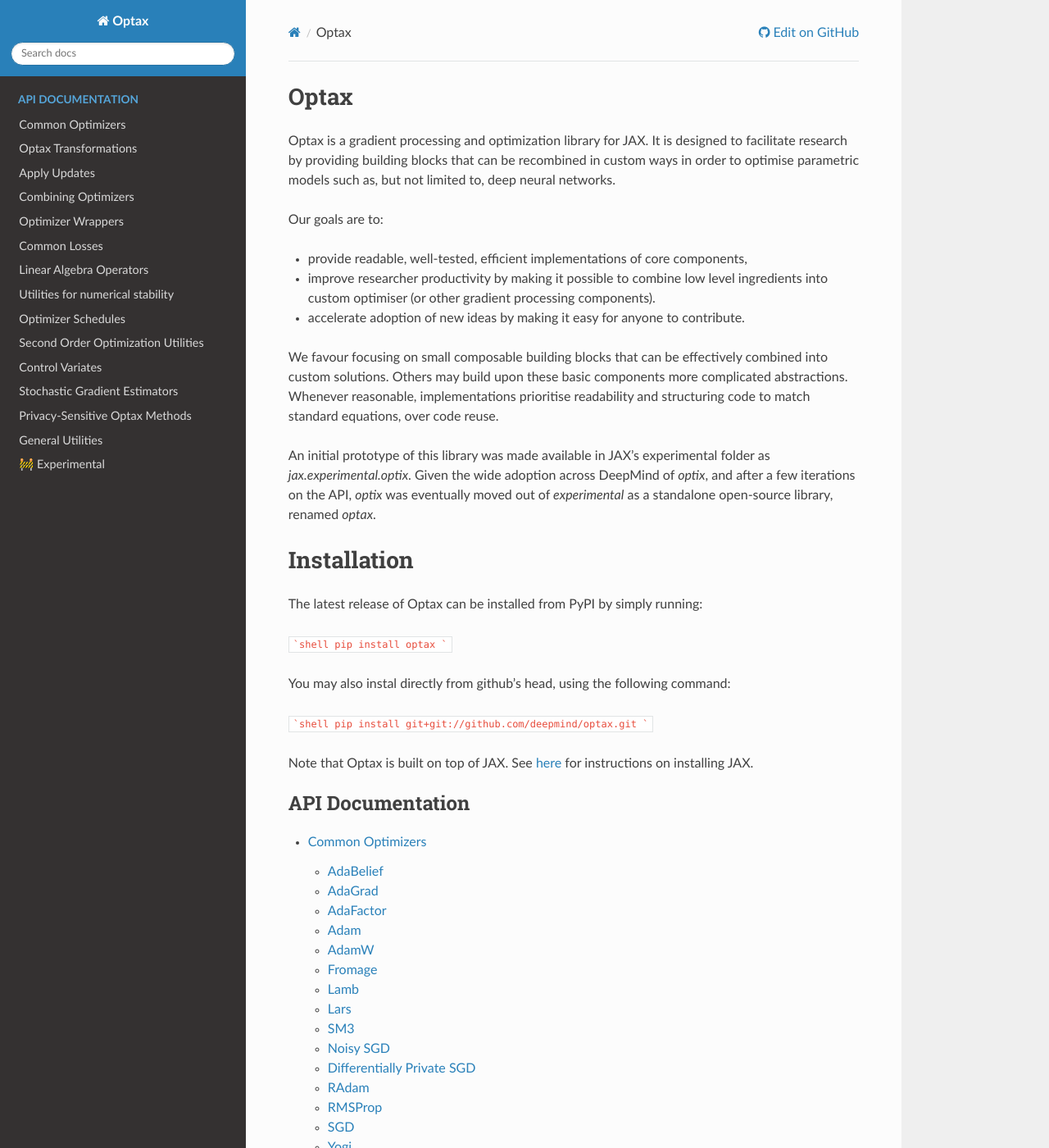
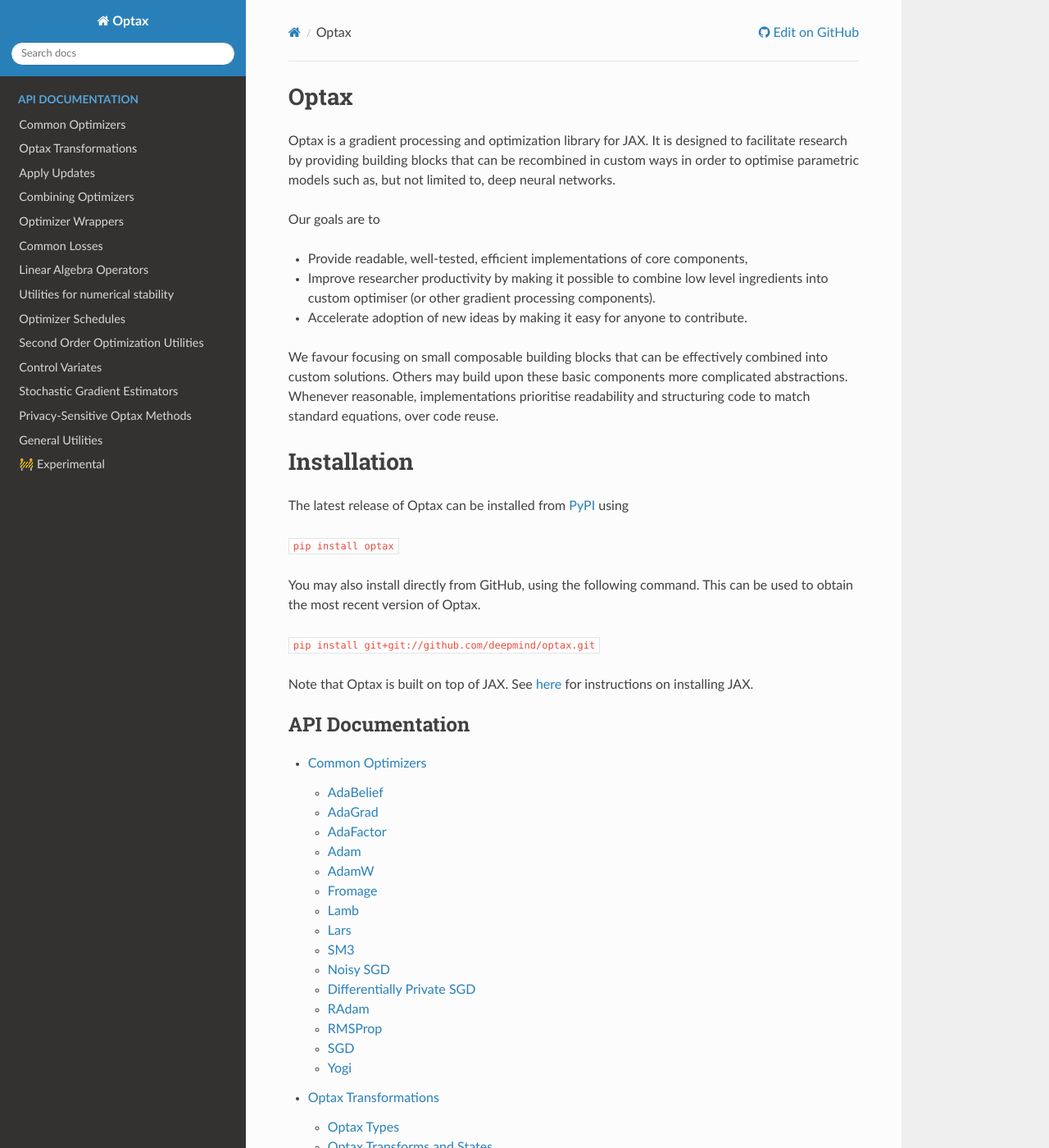
Before and after one commit to google-deepmind/optax, a Sphinx documentation site: the page built from docs/index.rst, in a window 1280 px wide and 1400 px high. Shown: the whole window at 82% size. Built offline with Sphinx 7.4.7 and the Read the Docs theme 2.0.0, drawn with Linux system fonts in a browser that asks for light colours; formulas are drawn with MathJax 3; pages that are not in the unit, such as notebooks, are missing from menus.

Commit message:
Minor tweaks to the optax documentation.
PiperOrigin-RevId: 426100318

````diff
--- a/docs/index.rst
+++ b/docs/index.rst
@@ -8,37 +8,30 @@
 custom ways in order to optimise parametric models such as, but not limited to,
 deep neural networks.
 
-Our goals are to:
+Our goals are to
 
-*   provide readable, well-tested, efficient implementations of core components,
-*   improve researcher productivity by making it possible to combine low level
+*   Provide readable, well-tested, efficient implementations of core components,
+*   Improve researcher productivity by making it possible to combine low level
     ingredients into custom optimiser (or other gradient processing components).
-*   accelerate adoption of new ideas by making it easy for anyone to contribute.
+*   Accelerate adoption of new ideas by making it easy for anyone to contribute.
 
 We favour focusing on small composable building blocks that can be effectively
 combined into custom solutions. Others may build upon these basic components
 more complicated abstractions. Whenever reasonable, implementations prioritise
 readability and structuring code to match standard equations, over code reuse.
 
-An initial prototype of this library was made available in JAX's experimental
-folder as `jax.experimental.optix`. Given the wide adoption across DeepMind
-of `optix`, and after a few iterations on the API, `optix` was eventually moved
-out of `experimental` as a standalone open-source library, renamed `optax`.
-
 Installation
 ------------
 
-The latest release of Optax can be installed from PyPI by simply running:
+The latest release of Optax can be installed from
+`PyPI <https://pypi.org/project/optax/>`_ using
 
-```shell
-pip install optax
-```
+``pip install optax``
 
-You may also instal directly from github's head, using the following command:
+You may also install directly from GitHub, using the following command. This
+can be used to obtain the most recent version of Optax.
 
-```shell
-pip install git+git://github.com/deepmind/optax.git
-```
+``pip install git+git://github.com/deepmind/optax.git``
 
 Note that Optax is built on top of JAX.
 See `here <https://github.com/google/jax#pip-installation-cpu>`_
````
Also changed, not shown: README.md (+4 -3 lines).
